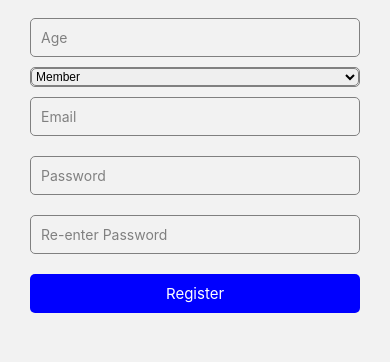
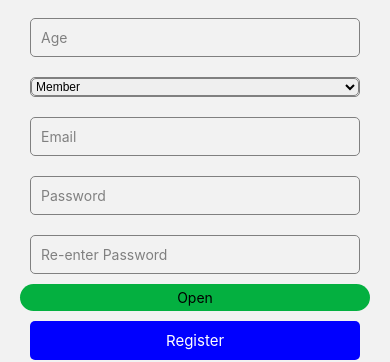
Before and after one commit to ChanmithK/UEE-Project, a React Native app: screen /RegisterScreen in a window 390 px wide. Shown: the part 271-633 px from the top of the page. Built offline with nearby package versions, Linux system fonts and the light colour scheme.

Commit message:
formik register without image uploader

```diff
--- a/components/Register/FormikRegister.js
+++ b/components/Register/FormikRegister.js
@@ -7,6 +7,7 @@ import {
   StyleSheet,
   TouchableOpacity,
 } from "react-native";
+import { launchImageLibrary } from "react-native-image-picker";
 import { Picker } from "@react-native-picker/picker";
 import React, { useState } from "react";
 import * as Yup from "yup";
@@ -21,7 +22,11 @@ const RegisterSchema = Yup.object().shape({
     .oneOf([Yup.ref("password"), null], "Passwords must match"),
   email: Yup.string().email().required("Email is required"),
   fullName: Yup.string().required("FullName is required"),
-  Age: Yup.string().required("Age is required"),
+  age: Yup.number().required("Age is required"),
+  bio: Yup.string()
+    .required("Bio is required")
+    .max(200, "Bio is too long - should be 200 characters maximum"),
+  position: Yup.string().required("Position is required"),
 });
 
 const FormikRegister = () => {
@@ -35,6 +40,8 @@ const FormikRegister = () => {
         fullName: "",
         age: "",
         Repassword: "",
+        bio: "",
+        position: "",
       }}
       onSubmit={(values) => {
         console.log("Values", values);
@@ -43,14 +50,7 @@ const FormikRegister = () => {
       validationSchema={RegisterSchema}
       validateOnMount={false}
     >
-      {({
-        handleBlur,
-        handleChange,
-        handleSubmit,
-        values,
-        errors,
-        isValid,
-      }) => (
+      {({ handleBlur, handleChange, handleSubmit, values, errors }) => (
         <>
           <View style={styles.container}>
             <View style={styles.textfield}>
@@ -67,10 +67,12 @@ const FormikRegister = () => {
             {errors.fullName && (
               <Text style={styles.formikErrorMessage}>{errors.fullName}</Text>
             )}
+
             <View style={styles.textfield}>
               <TextInput
                 placeholder="Age"
                 placeholderTextColor="gray"
+                keyboardType="numeric"
                 multiline={false}
                 style={styles.input}
                 onChangeText={handleChange("age")}
@@ -86,9 +88,10 @@ const FormikRegister = () => {
               style={{
                 borderRadius: 5,
                 borderWidth: 1,
-                paddingHorizontal: 0,
+                paddingVertical: 0,
                 borderColor: "gray",
                 marginHorizontal: 10,
+                marginVertical: 10,
               }}
             >
               <Picker
@@ -111,23 +114,32 @@ const FormikRegister = () => {
                     placeholder="Bio"
                     placeholderTextColor="gray"
                     multiline={true}
-                    style={styles.input}
+                    style={[styles.input, { height: 120 }]}
                     onChangeText={handleChange("bio")}
                     onBlur={handleBlur("bio")}
                     value={values.bio}
                   />
                 </View>
-                {/* <View style={styles.textfield}>
+                {errors.bio && (
+                  <Text style={styles.formikErrorMessage}>{errors.bio}</Text>
+                )}
+
+                <View style={styles.textfield}>
                   <TextInput
-                    placeholder="Specialization"
+                    placeholder="Position"
                     placeholderTextColor="gray"
                     multiline={false}
                     style={styles.input}
-                    onChangeText={handleChange("email")}
-                    onBlur={handleBlur("email")}
-                    value={values.email}
+                    onChangeText={handleChange("position")}
+                    onBlur={handleBlur("position")}
+                    value={values.position}
                   />
-                </View> */}
+                </View>
+                {errors.position && (
+                  <Text style={styles.formikErrorMessage}>
+                    {errors.position}
+                  </Text>
+                )}
               </View>
             ) : null}
 
@@ -178,6 +190,30 @@ const FormikRegister = () => {
               <Text style={styles.formikErrorMessage}>{errors.Repassword}</Text>
             )}
           </View>
+
+          <TouchableOpacity
+            activeOpacity={0.5}
+            style={{
+              backgroundColor: "#04b040",
+              borderRadius: 15,
+              paddingHorizontal: 15,
+              paddingVertical: 5,
+              alignItems: "center",
+              shadowColor: "#E67E22",
+              shadowOpacity: 0.8,
+              elevation: 8,
+            }}
+            onPress={() => {
+              let options = {
+                mediaType: "photo",
+                includeBase64: true,
+                quality: 1,
+              };
+              launchImageLibrary({ noData: true });
+            }}
+          >
+            <Text>Open</Text>
+          </TouchableOpacity>
 
           <TouchableOpacity
             onPress={handleSubmit}
--- a/package.json
+++ b/package.json
@@ -11,6 +11,7 @@
     "react-native": "0.69.4",
     "react-native-elements": "^3.4.2",
     "react-native-gesture-handler": "^2.7.1",
+    "react-native-image-picker": "^4.10.0",
     "react-native-safe-area-context": "4.3.1",
     "react-native-web": "~0.18.7",
     "valid-url": "^1.0.9",
```
Also changed, not shown: 1 other file (tests, documents, lock files or other folders).
